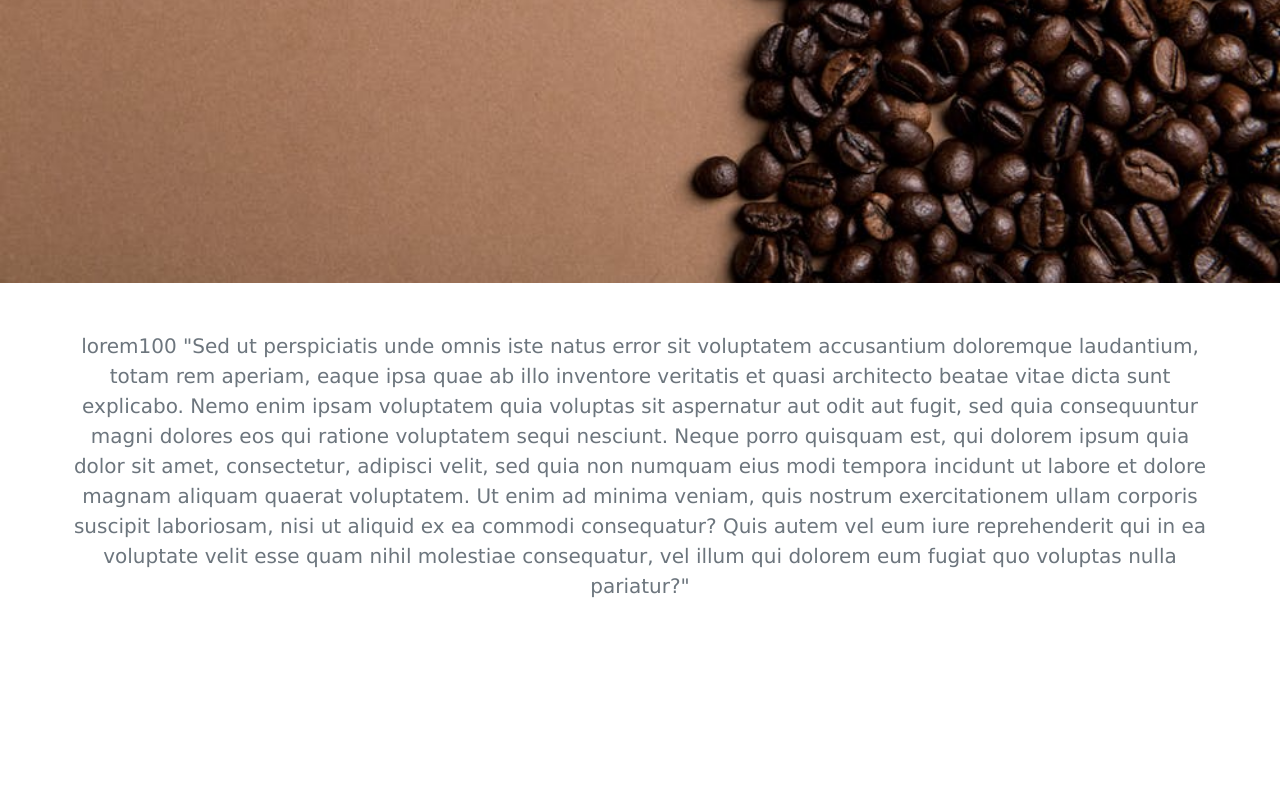
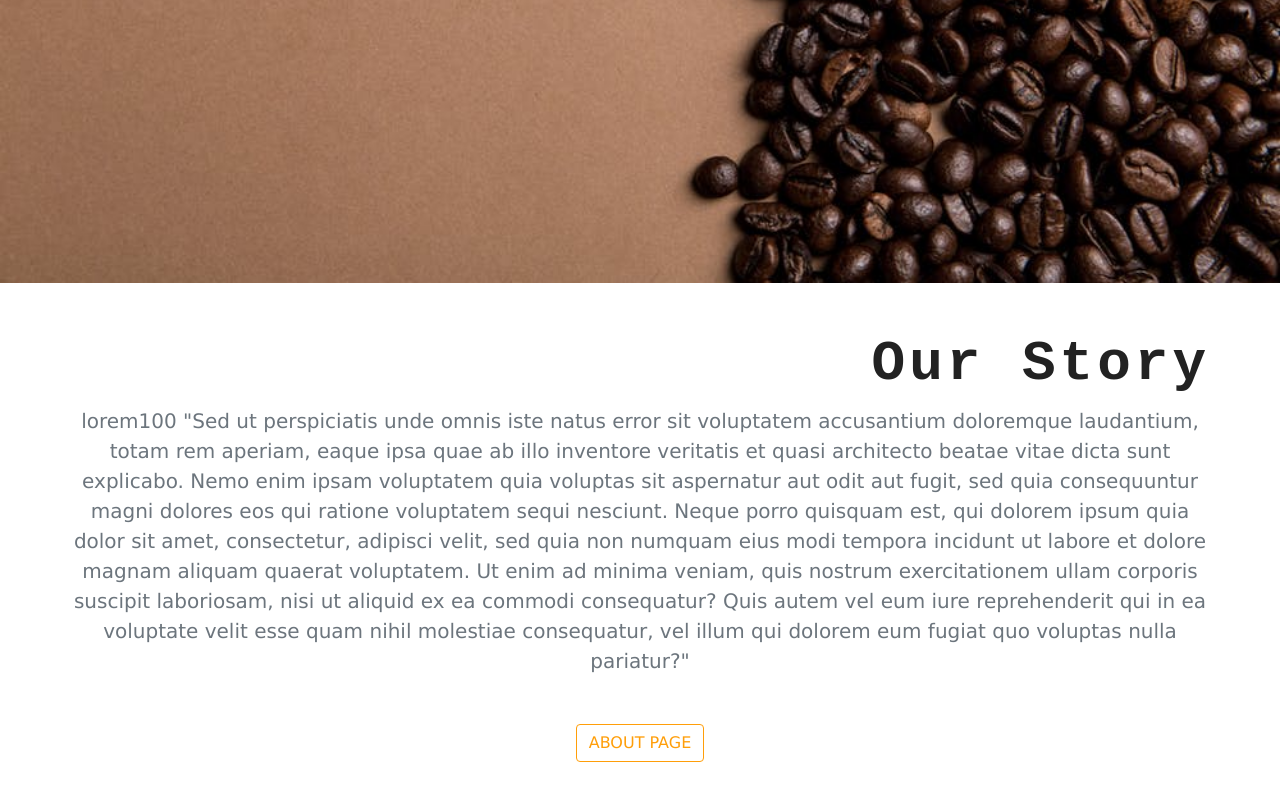
Before and after one commit to daccatime/gatsby_joe_coffee, a Gatsby site: page / in a window 1280 px wide. Shown: the part 591-1391 px from the top of the page. Before the commit the page ends 1288 px from the top, so only its background shows below. Built offline with nearby package versions, Linux system fonts and the light colour scheme; Gatsby itself is replaced by a stand-in of ours.

Commit message:
change for background

```diff
--- /dev/null
+++ b/src/components/Globals/Title.js
@@ -0,0 +1,16 @@
+import React from "react"
+
+export default function Title({ title }) {
+  return (
+    <div className="row">
+      <div className="col text center mb-3" />
+
+      <h1
+        className="display-4 text text-capitalize
+            font-weight-bold"
+      >
+        {title}
+      </h1>
+    </div>
+  )
+}
--- a/src/components/Home/info.js
+++ b/src/components/Home/info.js
@@ -1,10 +1,12 @@
 import React from "react"
 import { Link } from "gatsby"
+import Title from "../Globals/Title"
 
 export default function info() {
   return (
     <section className="py-5">
       <div className="container">
+        <Title title="our story"> </Title>
         <div className="row">
           <div className=" .col-10.col-sm-8 mx-auto text-center">
             <p className="lead text-muted mb-5">
@@ -23,6 +25,11 @@ export default function info() {
               voluptate velit esse quam nihil molestiae consequatur, vel illum
               qui dolorem eum fugiat quo voluptas nulla pariatur?"
             </p>
+            <Link to="/about/">
+              <button className="btn text-uppercase btn-yellow">
+                about page
+              </button>
+            </Link>
           </div>
         </div>
       </div>
--- a/src/components/layout.css
+++ b/src/components/layout.css
@@ -1,5 +1,5 @@
 :root {
-  --mainBrown: #2d1ef1;
+  --mainBrown: #2d1e1f;
   --mainYellow: rgb(255, 158, 9);
   --mainGrey: #ece8dc;
   --mainWhite: #fff;
@@ -41,3 +41,13 @@ h6 {
   background-position: center;
   background-size: cover;
 }
+
+.btn-yellow {
+  color: var(--mainYellow);
+  border-color: Var(--mainYellow);
+}
+
+.btn-yellow:hover {
+  background: var(--mainYellow);
+  color: var(--mainBrown);
+}
```
